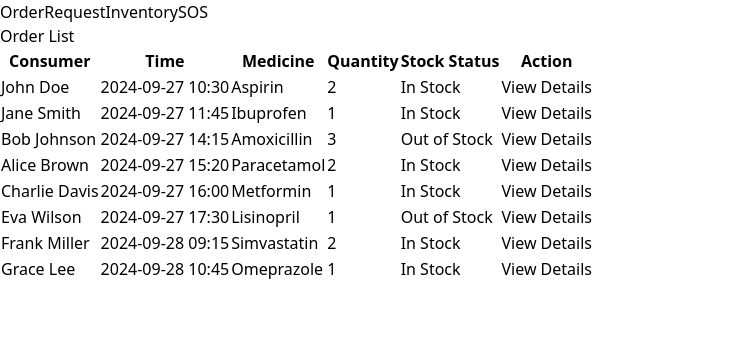
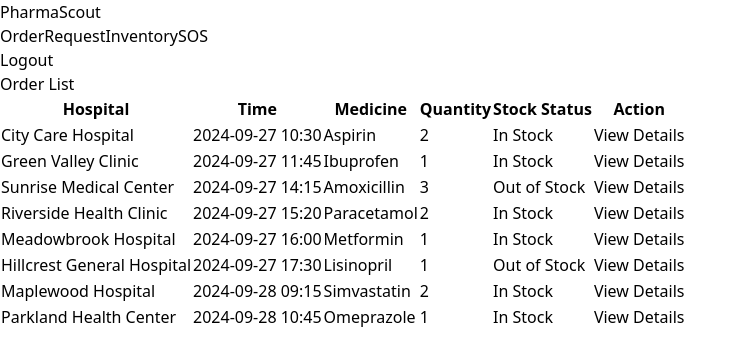
Before and after one commit to simran-summan/Drug-inventory-management, a React (Vite) app in the folder User Potal/: page /superadmin-portal/Orders in a window 1280 px wide. Shown: the top 362 px of the page, without its empty margins (0-747 px from the left). Built offline with nearby package versions, Linux system fonts and the light colour scheme; the HTML template or start-up script is replaced by a standard one.

Commit message:
new commit

```diff
--- a/User Potal/src/Components/Home.jsx
+++ b/User Potal/src/Components/Home.jsx
@@ -4,9 +4,9 @@ import { Link, Outlet, useNavigate } from 'react-router-dom'
 function Home() {
   return (
     <>
-    <nav className='flex justify-end my-3 mr-12 pt-3'>
-        <Link to='/signup' className='py-2 px-1 border border-black mx-4'>Sign up</Link>
-        <Link to='/login' className='py-2 px-1 border border-black'>Login</Link>
+    <nav>
+        <Link to='/signup'>Sign up</Link>
+        <Link to='/login'>Login</Link>
     </nav>
     <div className="flex items-center justify-center h-screen bg-gray-500">
     <h1 className="text-4xl font-bold text-white">Welcome to the Home Page!</h1>
--- a/User Potal/src/Components/MedicineBuy.jsx
+++ b/User Potal/src/Components/MedicineBuy.jsx
@@ -7,11 +7,11 @@ const MedicineBuy = () => {
   const [quantity, setQuantity] = useState(0);
   const navigate = useNavigate();
 
-  const buyMedicineHandler = () => {
+  const buyMedicineHandler = async () => {
     const response = { status: 200 };
 
     if (response.status === 200) {
-      navigate("/user-portal/payment", { state: { medicineName, quantity } });
+      navigate("/payment", { state: { medicineName, quantity } });
     } else {
       alert("Medicine Buying Failed");
     }
--- a/User Potal/src/Components/PaymentPage.jsx
+++ b/User Potal/src/Components/PaymentPage.jsx
@@ -22,7 +22,7 @@ const PaymentPage = () => {
   const paynowhandler = async () => {
     setTimeout(() => {
       alert("Payment Successfull");
-      navigate("/user-portal/Purchase-Medicine");
+      navigate("/Purchase-Medicine");
     }, 2000);
 
 
--- a/User Potal/src/Components/SuperAdmin/superAdminIOrders.jsx
+++ b/User Potal/src/Components/SuperAdmin/superAdminIOrders.jsx
@@ -4,56 +4,56 @@ import React, { useState } from "react";
 const initialOrders = [
   {
     id: 1,
-    consumer: "John Doe",
+    hospital: "City Care Hospital",
     time: "2024-09-27 10:30",
     medicine: "Aspirin",
     quantity: 2,
   },
   {
     id: 2,
-    consumer: "Jane Smith",
+    hospital: "Green Valley Clinic",
     time: "2024-09-27 11:45",
     medicine: "Ibuprofen",
     quantity: 1,
   },
   {
     id: 3,
-    consumer: "Bob Johnson",
+    hospital: "Sunrise Medical Center",
     time: "2024-09-27 14:15",
     medicine: "Amoxicillin",
     quantity: 3,
   },
   {
     id: 4,
-    consumer: "Alice Brown",
+    hospital: "Riverside Health Clinic",
     time: "2024-09-27 15:20",
     medicine: "Paracetamol",
     quantity: 2,
   },
   {
     id: 5,
-    consumer: "Charlie Davis",
+    hospital: "Meadowbrook Hospital",
     time: "2024-09-27 16:00",
     medicine: "Metformin",
     quantity: 1,
   },
   {
     id: 6,
-    consumer: "Eva Wilson",
+    hospital: "Hillcrest General Hospital",
     time: "2024-09-27 17:30",
     medicine: "Lisinopril",
     quantity: 1,
   },
   {
     id: 7,
-    consumer: "Frank Miller",
+    hospital: "Maplewood Hospital",
     time: "2024-09-28 09:15",
     medicine: "Simvastatin",
     quantity: 2,
   },
   {
     id: 8,
-    consumer: "Grace Lee",
+    hospital: "Parkland Health Center",
     time: "2024-09-28 10:45",
     medicine: "Omeprazole",
     quantity: 1,
@@ -85,7 +85,7 @@ const OrderList = ({ orders, onSelectOrder }) => {
       <table className="min-w-full bg-white">
         <thead>
           <tr className="bg-gray-200 text-gray-600 uppercase text-sm leading-normal">
-            <th className="py-3 px-6 text-center">Consumer</th>
+            <th className="py-3 px-6 text-center">Hospital</th>
             <th className="py-3 px-6 text-center">Time</th>
             <th className="py-3 px-6 text-center">Medicine</th>
             <th className="py-3 px-6 text-center">Quantity</th>
@@ -102,7 +102,7 @@ const OrderList = ({ orders, onSelectOrder }) => {
                 className="border-b border-gray-200 hover:bg-gray-100"
               >
                 <td className="py-3 px-6 text-center whitespace-nowrap">
-                  {order.consumer}
+                  {order.hospital}
                 </td>
                 <td className="py-3 px-6 text-center">{order.time}</td>
                 <td className="py-3 px-6 text-center">{order.medicine}</td>
@@ -139,7 +139,7 @@ const OrderDetails = ({ order, onAccept, onReject, onBack }) => {
       <div className="px-6 py-4">
         <h2 className="text-2xl font-bold mb-4">Order Details</h2>
         <p className="mb-2">
-          <strong>Consumer:</strong> {order.consumer}
+          <strong>Hospital:</strong> {order.hospital}
         </p>
         <p className="mb-2">
           <strong>Time:</strong> {order.time}
--- a/User Potal/src/Components/UserHome.jsx
+++ b/User Potal/src/Components/UserHome.jsx
@@ -4,7 +4,7 @@ import { AlertTriangle } from 'lucide-react';
 function UserHome() {
   return (
     <div className="flex items-center justify-center min-h-screen bg-gray-900 ">
-    <h1 className='text-white text-7xl font-extrabold'>Welcome to Medicare</h1>
+    <h1 className='text-white text-7xl font-extrabold'>Welcome to Dawa-daaru</h1>
     </div>
   )
 }
--- a/User Potal/src/NavBar/adminNavbar.jsx
+++ b/User Potal/src/NavBar/adminNavbar.jsx
@@ -3,7 +3,14 @@ import { Link } from "react-router-dom";
 
 const AdminNavbar = () => {
   return (
-    <div className="h-14 text-xl w-full bg-gray-800 text-white flex justify-center items-center space-x-10">
+    <div className="h-14 text-xl w-full bg-gray-800 text-white flex">
+      <div className="flex justify-start py-3 pl-6">
+      <Link to='/admin-portal/admin-home'>
+      PharmaScout
+      </Link>
+      </div>
+      <div className="w-full flex justify-center text-center items-center space-x-10">
+
       <Link to="/admin-portal/orders" className="hover:text-gray-300">
         Order
       </Link>
@@ -16,6 +23,12 @@ const AdminNavbar = () => {
       <Link to="/admin-portal/SOS" className="hover:text-gray-300">
         SOS
       </Link>
+      </div>
+      <div className="flex justify-end py-3 pr-20 ">
+       <Link to="/login" className="border-2 border-white rounded-md px-3 bg-slate-300 text-black text-lg hover:bg-slate-100 duration-200">
+      Logout
+      </Link>
+      </div>
     </div>
   );
 };
--- a/User Potal/src/NavBar/superAdminNavbar.jsx
+++ b/User Potal/src/NavBar/superAdminNavbar.jsx
@@ -5,7 +5,13 @@ const SuperAdminNavbar = () => {
     console.log("suoeradmin");
 
   return (
-    <div className="h-14 text-xl w-full bg-gray-800 text-white flex justify-center items-center space-x-10">
+    <div className="h-14 text-xl w-full bg-gray-800 text-white flex">
+      <div className="flex justify-start py-3 pl-6">
+       <Link to="/superadmin-portal/superadmin-home">
+      PharmaScout
+      </Link>
+      </div>
+      <div className="w-full flex justify-center text-center items-center space-x-10">
       <Link to="/superadmin-portal/orders" className="hover:text-gray-300">
         Order
       </Link>
@@ -18,6 +24,12 @@ const SuperAdminNavbar = () => {
       <Link to="/superadmin-portal/SOS" className="hover:text-gray-300">
         SOS
       </Link>
+      </div>
+      <div className="flex justify-end py-3 pr-20 ">
+       <Link to="/login" className="border-2 border-white rounded-md px-3 bg-slate-300 text-black text-lg hover:bg-slate-100 duration-200">
+      Logout
+      </Link>
+      </div>
     </div>
   );
 };
```
